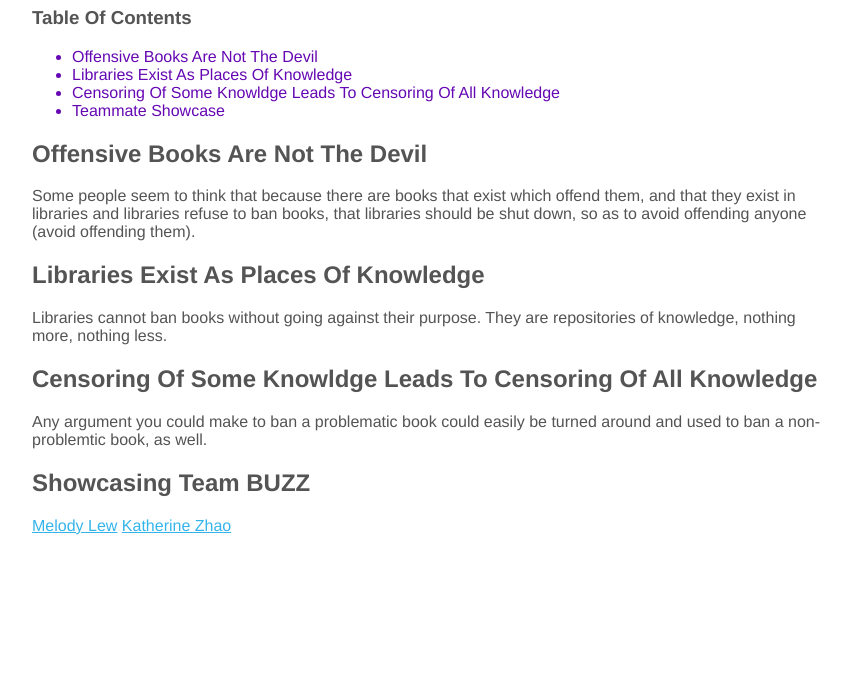
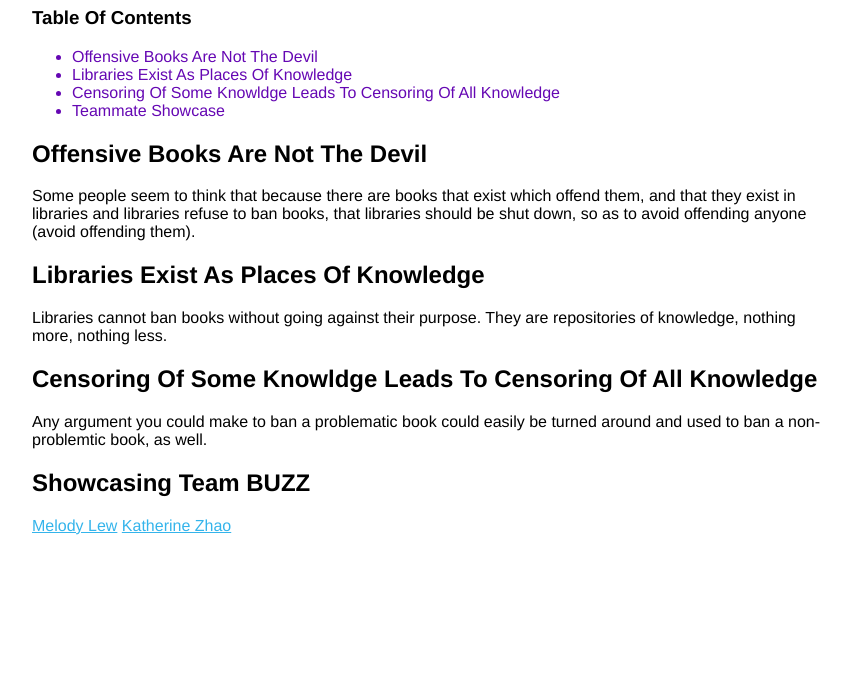
Before and after one commit to cats8450/web, a plain HTML site: page talk.html in a window 1280 px wide. Shown: the part 113-800 px from the top of the page, without its empty margins (8-856 px from the left). Drawn offline with Linux system fonts and the light colour scheme.

Commit message:
Update main.css

```diff
--- a/main.css
+++ b/main.css
@@ -1,6 +1,6 @@
 body {
     background: #fff;
-    color: #545454;
+    color: #000000;
     font-family: "Helvetica Neue", Helvetica, Arial, sans-serif;
     font-size: 16px;
     max-width: 800px;
```
